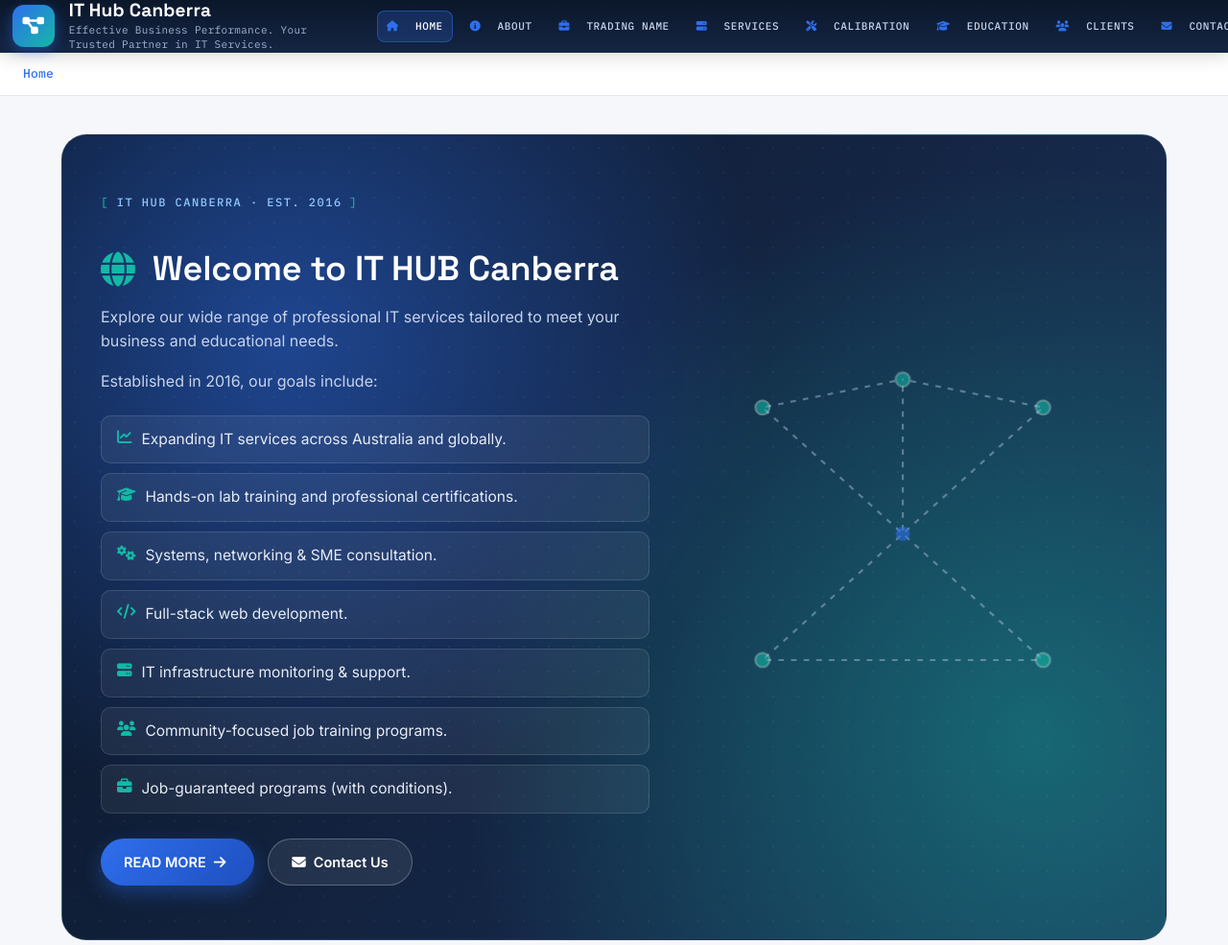
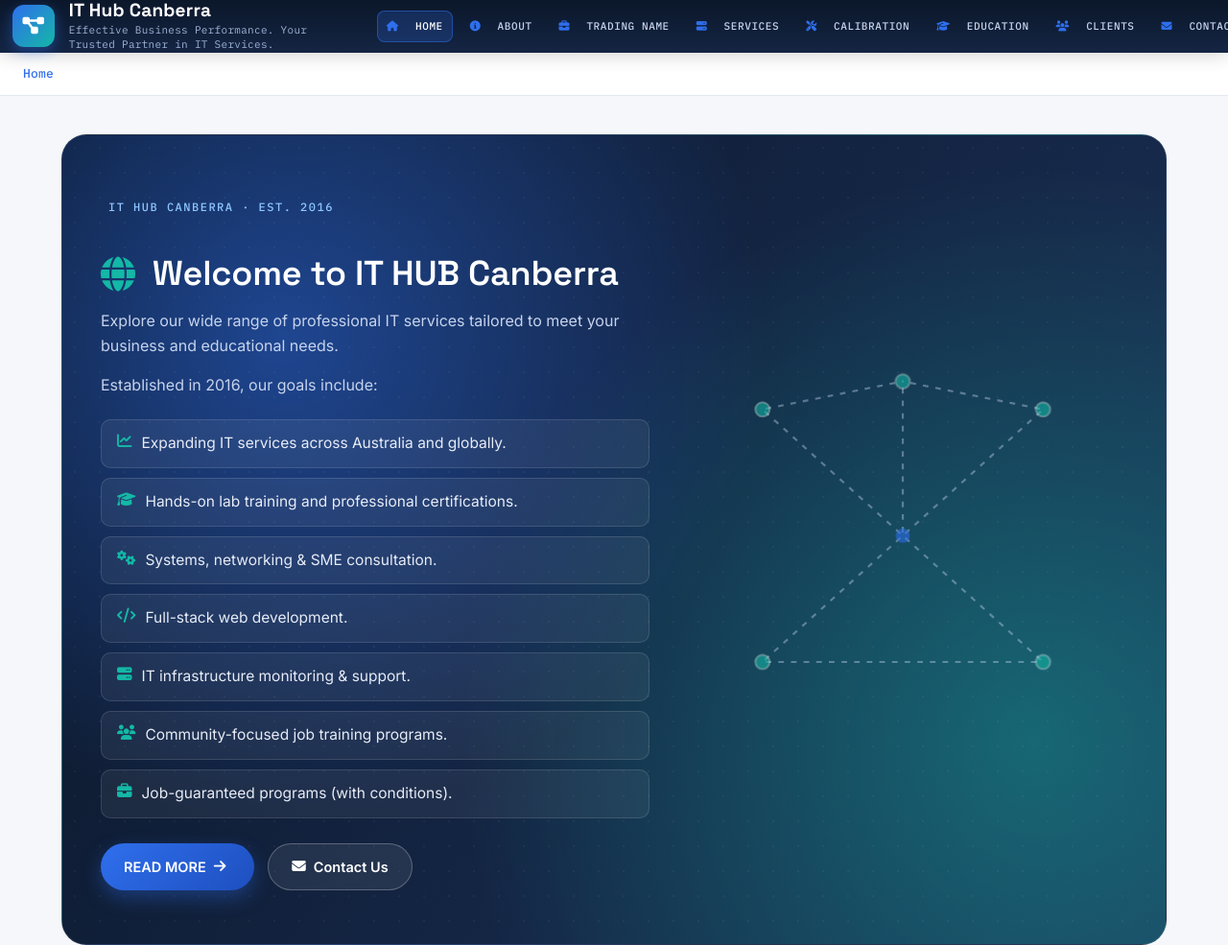
Before and after one commit to irfan27december/ithubmoderized, a plain HTML site: page index.html in a window 1280 px wide. Shown: the top 985 px of the page at 96% size. Drawn offline with Linux system fonts and the light colour scheme.

Commit message:
fixed bracket issue

```diff
--- a/style.css
+++ b/style.css
@@ -312,8 +312,17 @@ main{
   margin-bottom: 10px;
 }
 
+
+/*
 .eyebrow::before{ content: "["; color: var(--circuit); }
 .eyebrow::after{ content: "]"; color: var(--circuit); }
+*/
+
+
+.eyebrow::before,
+.eyebrow::after{
+    content: "";
+}
 
 /* Section heading */
 .section-heading{
```
